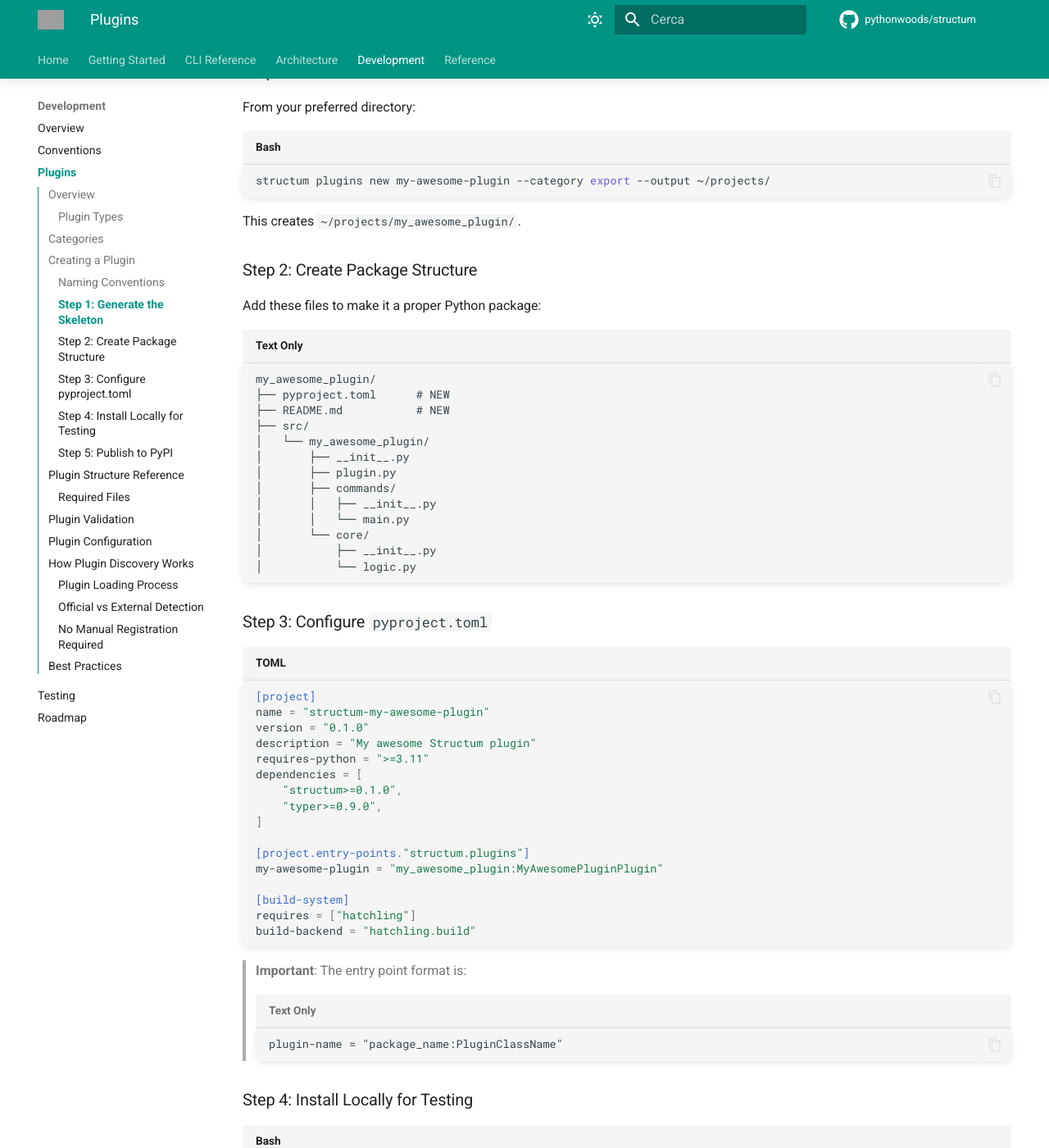
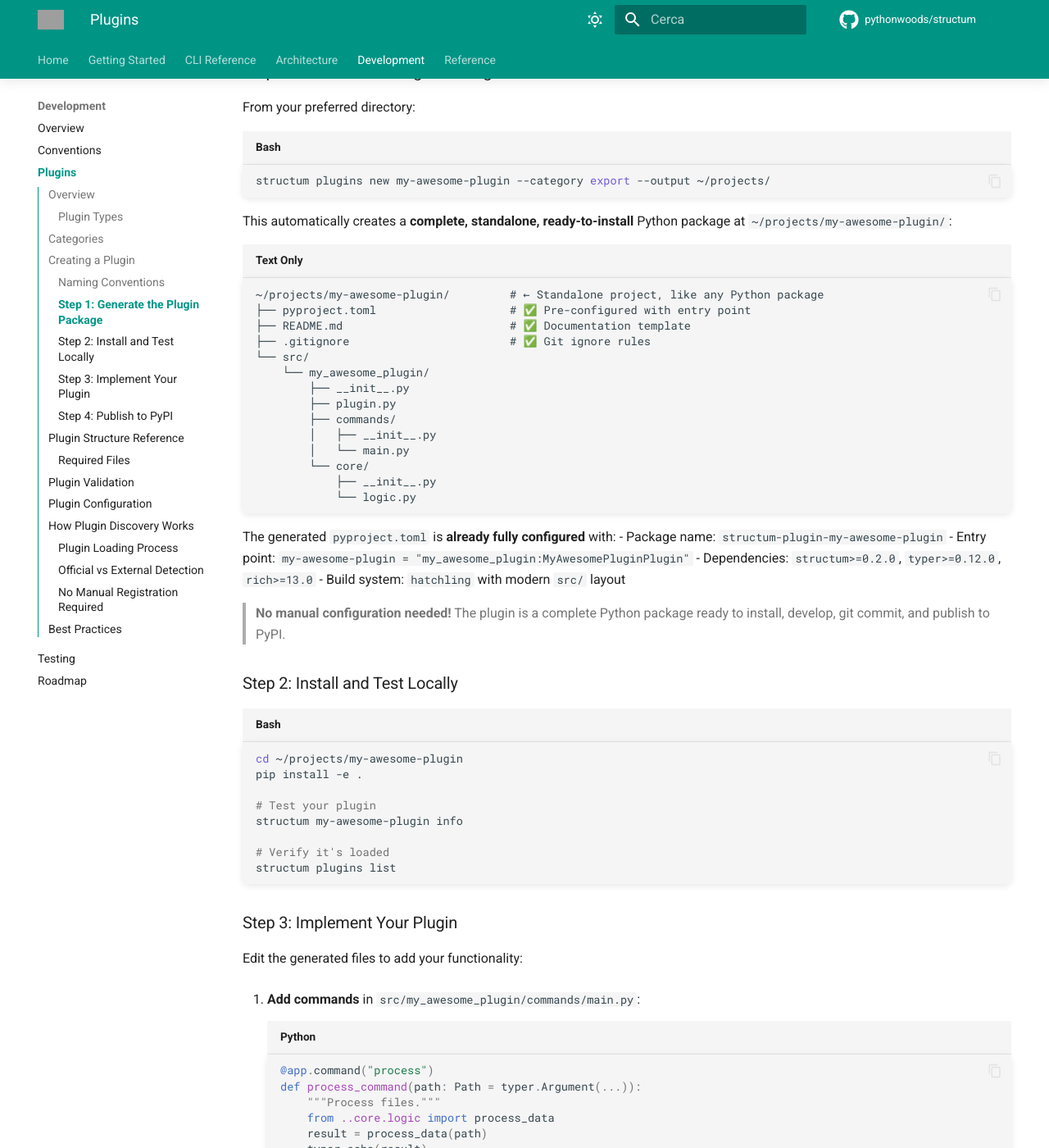
Before and after one commit to PythonWoods/structum, an MkDocs documentation site: the page built from docs/development/plugins.md, in a window 1280 px wide and 1400 px high, scrolled down 1481 px. Shown: the whole window at 82% size. Built offline with MkDocs 1.6.1 and Material for MkDocs 9.7.7, drawn with Linux system fonts in a browser that asks for light colours; comment, search, counter and statistics services are not loaded; some of the changed text lies outside the part shown; grey boxes are pictures that could not be loaded.

Commit message:
feat: generate standalone plugin packages (remove plugins/ container)
- Remove confusing plugins/ container directory
- Generate plugin as standalone Python project (like cargo new)
- Each plugin is now a complete, independent package
- Clear pipeline: create → cd → pip install -e . → develop → publish
- Update CLI output to show simplified workflow
- Update documentation to emphasize standalone nature
- Update tests for new structure

Developer Experience:
- Before: output_dir/plugins/my-plugin/ (confusing container)
- After: output_dir/my-plugin/ (standalone project)

Philosophy: Plugins are complete Python packages, not sub-components.
Each plugin can be independently developed, versioned, and published to PyPI.

````diff
--- a/docs/development/plugins.md
+++ b/docs/development/plugins.md
@@ -46,7 +46,7 @@ All plugins are external packages that use entry points for registration. You ca
 - PyPI name: Recommended `structum-plugin-<name>` (e.g., `structum-plugin-myfeature`)
 - Tagged as [EXTERNAL] in plugin list
 
-### Step 1: Generate the Skeleton
+### Step 1: Generate the Plugin Package
 
 From your preferred directory:
 
@@ -54,65 +54,71 @@ From your preferred directory:
 structum plugins new my-awesome-plugin --category export --output ~/projects/
 ```
 
-This creates `~/projects/my_awesome_plugin/`.
-
-### Step 2: Create Package Structure
-
-Add these files to make it a proper Python package:
+This automatically creates a **complete, standalone, ready-to-install** Python package at `~/projects/my-awesome-plugin/`:
 
 ```
-my_awesome_plugin/
-├── pyproject.toml      # NEW
-├── README.md           # NEW
-├── src/
-│   └── my_awesome_plugin/
-│       ├── __init__.py
-│       ├── plugin.py
-│       ├── commands/
-│       │   ├── __init__.py
-│       │   └── main.py
-│       └── core/
-│           ├── __init__.py
-│           └── logic.py
+~/projects/my-awesome-plugin/         # ← Standalone project, like any Python package
+├── pyproject.toml                    # ✅ Pre-configured with entry point
+├── README.md                         # ✅ Documentation template
+├── .gitignore                        # ✅ Git ignore rules
+└── src/
+    └── my_awesome_plugin/
+        ├── __init__.py
+        ├── plugin.py
+        ├── commands/
+        │   ├── __init__.py
+        │   └── main.py
+        └── core/
+            ├── __init__.py
+            └── logic.py
 ```
 
-### Step 3: Configure `pyproject.toml`
+The generated `pyproject.toml` is **already fully configured** with:
+- Package name: `structum-plugin-my-awesome-plugin`
+- Entry point: `my-awesome-plugin = "my_awesome_plugin:MyAwesomePluginPlugin"`
+- Dependencies: `structum>=0.2.0`, `typer>=0.12.0`, `rich>=13.0`
+- Build system: `hatchling` with modern `src/` layout
 
-```toml
-[project]
-name = "structum-my-awesome-plugin"
-version = "0.1.0"
-description = "My awesome Structum plugin"
-requires-python = ">=3.11"
-dependencies = [
-    "structum>=0.1.0",
-    "typer>=0.9.0",
-]
+> **No manual configuration needed!** The plugin is a complete Python package ready to install, develop, git commit, and publish to PyPI.
 
-[project.entry-points."structum.plugins"]
-my-awesome-plugin = "my_awesome_plugin:MyAwesomePluginPlugin"
-
-[build-system]
-requires = ["hatchling"]
-build-backend = "hatchling.build"
-```
-
-> **Important**: The entry point format is:
-> ```
-> plugin-name = "package_name:PluginClassName"
-> ```
-
-### Step 4: Install Locally for Testing
+### Step 2: Install and Test Locally
 
 ```bash
-cd ~/projects/my_awesome_plugin
+cd ~/projects/my-awesome-plugin
 pip install -e .
+
+# Test your plugin
+structum my-awesome-plugin info
 
 # Verify it's loaded
 structum plugins list
 ```
 
-### Step 5: Publish to PyPI
+### Step 3: Implement Your Plugin
+
+Edit the generated files to add your functionality:
+
+1. **Add commands** in `src/my_awesome_plugin/commands/main.py`:
+   ```python
+   @app.command("process")
+   def process_command(path: Path = typer.Argument(...)):
+       """Process files."""
+       from ..core.logic import process_data
+       result = process_data(path)
+       typer.echo(result)
+   ```
+
+2. **Add business logic** in `src/my_awesome_plugin/core/logic.py`:
+   ```python
+   def process_data(path: Path) -> str:
+       """Your core functionality here."""
+       return f"Processed: {path}"
+   ```
+
+3. **Update metadata** in `src/my_awesome_plugin/plugin.py`:
+   - Change `author`, `description`, `version`
+
+### Step 4: Publish to PyPI
 
 ```bash
 pip install build twine
@@ -123,7 +129,7 @@ twine upload dist/*
 Users can then install your plugin with:
 
 ```bash
-pip install structum-my-awesome-plugin
+pip install structum-plugin-my-awesome-plugin
 ```
 
 ---
````
Also changed, not shown: CHANGELOG.md (+63 -0 lines), 4 other files.
